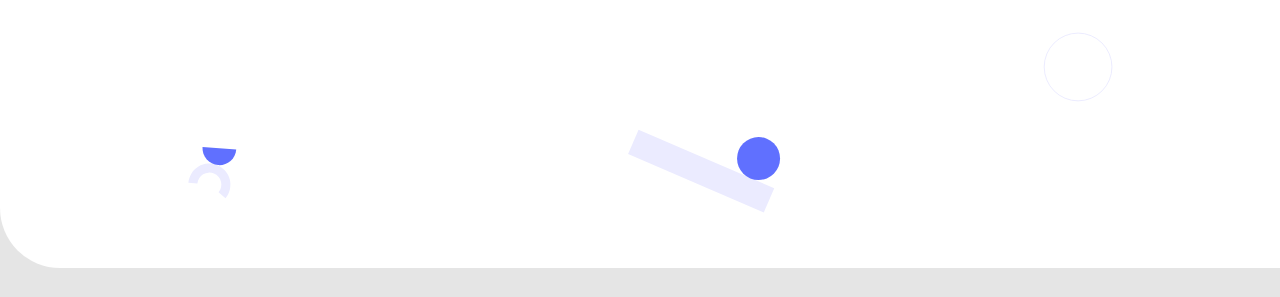
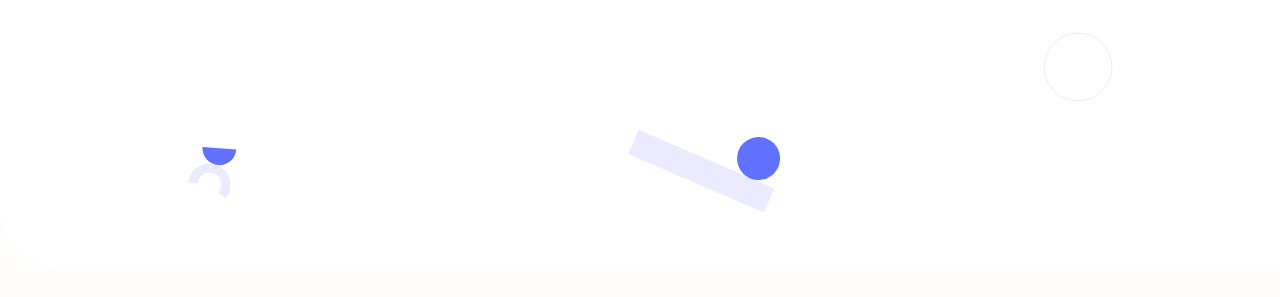
Before and after one commit to jovasal/jovasal.github.io, a website: page index.html in a window 1280 px wide. Shown: the part 503-800 px from the top of the page. Drawn offline with Linux system fonts and the light colour scheme.

Commit message:
ponit deleted
point

```diff
--- a/style.css
+++ b/style.css
@@ -45,7 +45,7 @@ body {
   font-family: 'Poppins', sans-serif;
 }
 
-  main {
+.main {
   background-color: #e5e5e5;
 }
 
```
